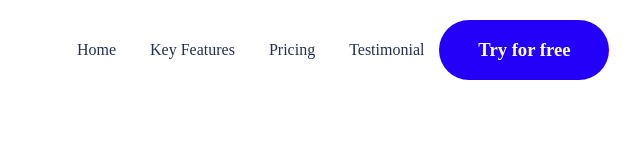
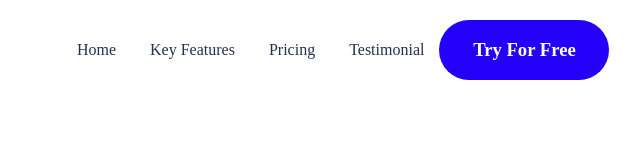
Before and after one commit to umutakinc/applab-clone, a plain HTML site: page index.html in a window 1280 px wide. Shown: the full height of the page, 524-1164 px from the left. Drawn offline with Linux system fonts and the light colour scheme.

Commit message:
Yazım hatası giderildi.

```diff
--- a/index.html
+++ b/index.html
@@ -22,7 +22,7 @@
                 <li> <a href="#" class="lacivert">Testimonial</a></li>
             </div>
             <div class="tryForFree">
-                <button>Try for free</button>
+                <button>Try For Free</button>
             </div>
         </div>
     </nav>
```
